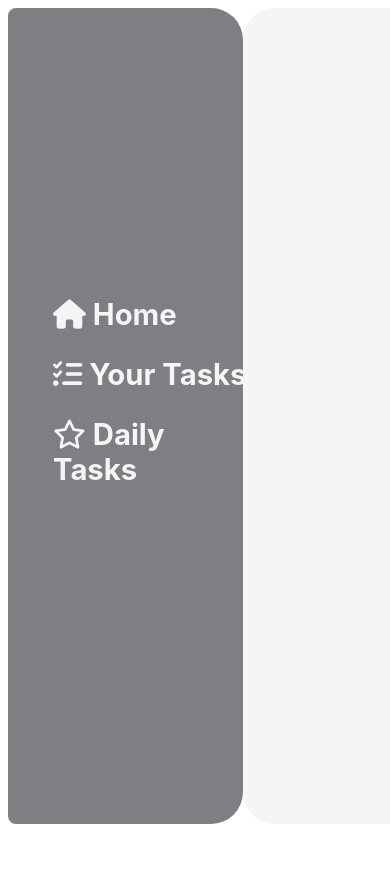
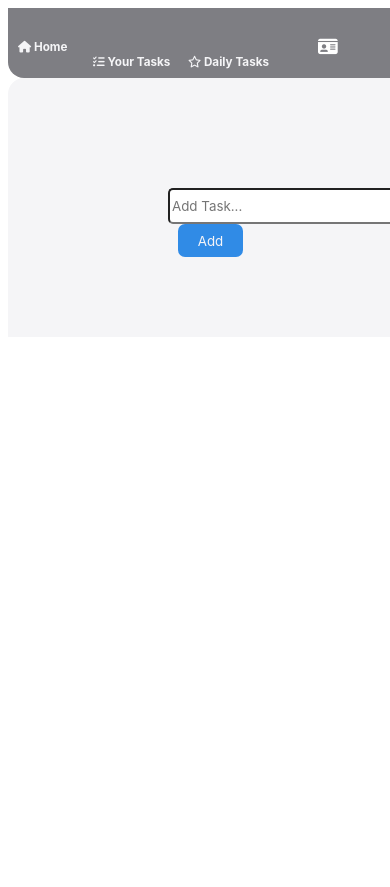
Before and after one commit to AtharvaManale/To-Do-Task-Manager, a Flask app: template templates/tasks.html in a window 390 px wide; the page is wider, and only the part inside the window is pictured. After the commit the page ends 257 px from the top of that part, so only its background shows below. Run offline with Flask 3, Linux system fonts and the light colour scheme; the template is opened without the code that fills it, so the values that code supplies are empty.

Commit message:
responsive website in progress

```diff
--- a/static/task.css
+++ b/static/task.css
@@ -146,3 +146,49 @@ select{
       margin-bottom: 30px;
     }
 }
+@media (max-width: 456px){
+      body{
+        display: grid;
+        grid-column:auto;
+    }
+    .part1{
+        display: flex;
+        flex-direction: row;
+        width: 100%;
+        height: 50px;
+        border-radius: 0 0 1rem 1rem;
+        padding: 10px 5px 10px 10px;
+    }
+    .navbar{
+        display: flex;
+        flex-flow: row nowrap;
+        margin: 10px 0 5px 0;
+        font-size: 10px;
+        padding: 0;
+    }
+    .accounts{
+        margin: 0 5px 10px 20px;
+        font-size: 15px;
+        padding-left: 0;
+    }
+    .home{
+        margin-left: 0;
+        margin-bottom: 5px;
+        width: 75px;
+    }
+    .view{
+        margin-left: 0;
+        margin-bottom: 5px;
+        width: 95px;
+    }
+    .fav{
+        margin-left: 0;
+        margin-bottom: 5px;
+        width: 110px;
+    }
+    .part2{
+        height: 100%;
+        border-radius: 1rem 1rem 0 0;
+        padding: 10px 15px 10px 10px;
+    }
+}
```
